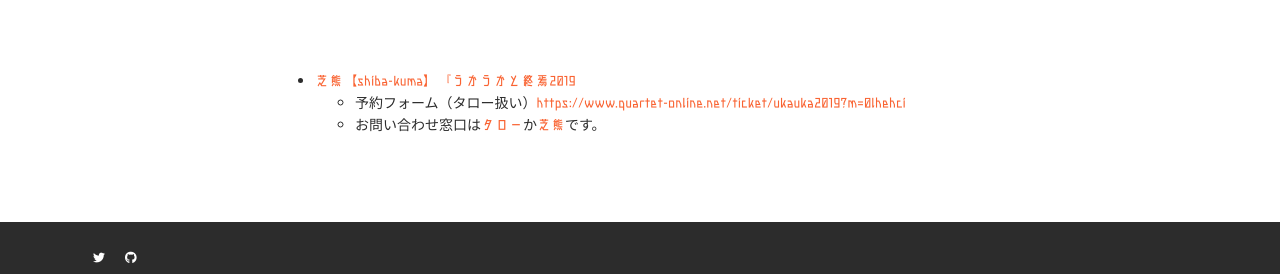
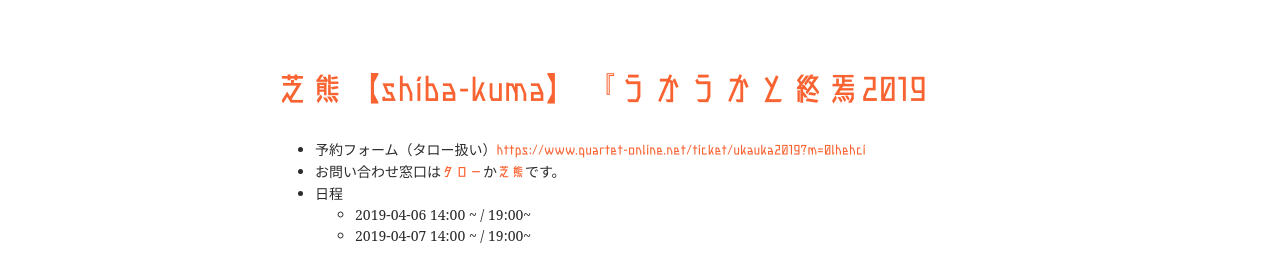
Before and after one commit to ngmsh/ngmsh.github.io, a plain HTML site: page rsv/index.html in a window 1280 px wide. Shown: the part 550-824 px from the top of the page. Drawn offline with nearby package versions, Linux system fonts and the light colour scheme; some packages are replaced by stand-ins of ours.

Commit message:
publish by circleci

```diff
--- a/rsv/index.html
+++ b/rsv/index.html
@@ -122,12 +122,18 @@
 
 <div class="row">
   <div class="col-md-8 ml-auto mr-auto text-left">
-  <ul>
-<li><a href="../next#ukauka2019">芝熊【shiba-kuma】『うかうかと終焉2019</a>
+
+
+<h2 id="芝熊-shiba-kuma-うかうかと終焉2019-next-ukauka2019"><a href="../next#ukauka2019">芝熊【shiba-kuma】『うかうかと終焉2019</a></h2>
 
 <ul>
 <li>予約フォーム（タロー扱い）<a href="https://www.quartet-online.net/ticket/ukauka2019?m=0lhehci">https://www.quartet-online.net/ticket/ukauka2019?m=0lhehci</a></li>
 <li>お問い合わせ窓口は<a href="https://twitter.com/taro_on_stage">タロー</a>か<a href="https://twitter.com/shibakuma1st">芝熊</a>です。</li>
+<li>日程
+
+<ul>
+<li>2019-04-06 14:00 ~ / 19:00~</li>
+<li>2019-04-07 14:00 ~ / 19:00~</li>
 </ul></li>
 </ul>
 
```
